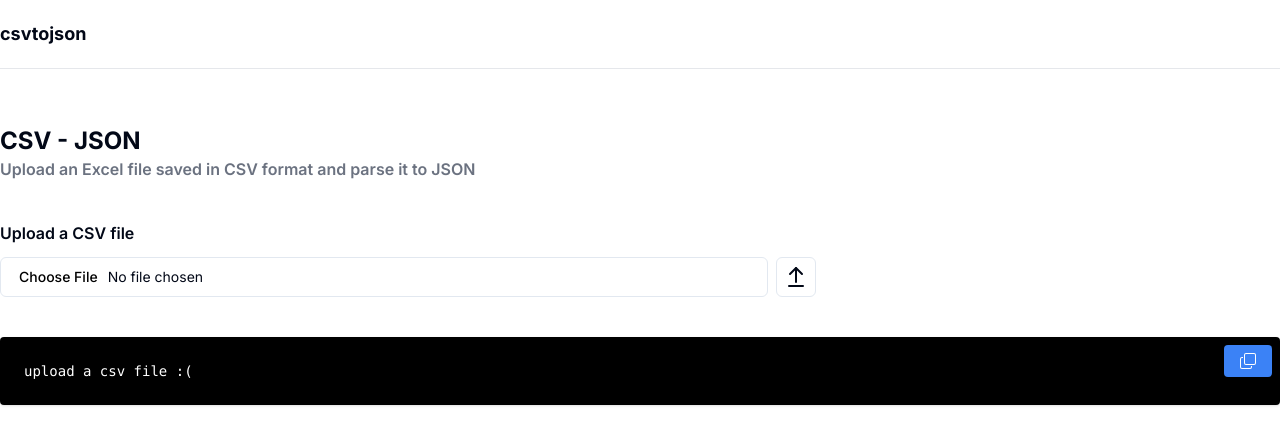
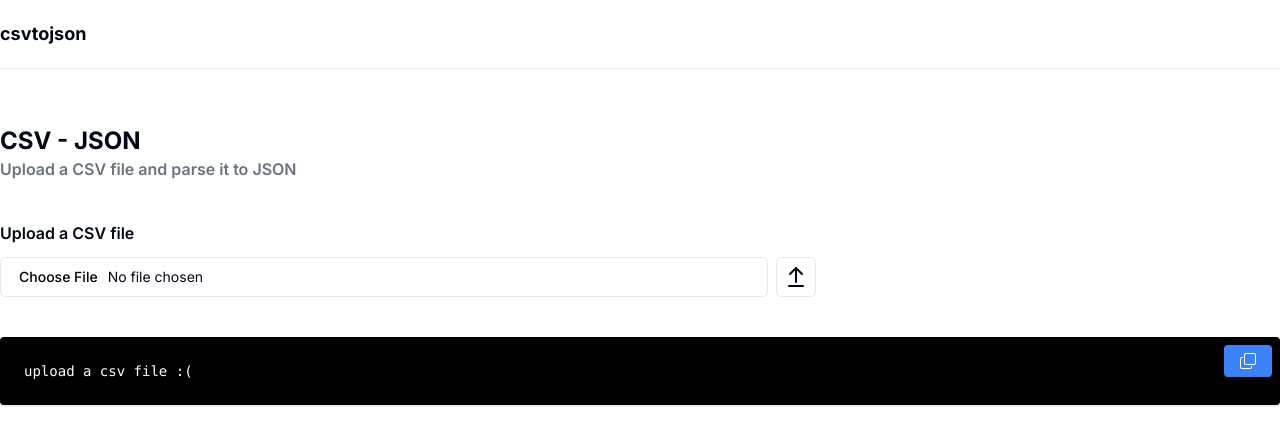
Before and after one commit to cedricahenkorah/csvtojson, a Next.js app in the folder client/: page /csvtojson in a window 1280 px wide. Shown: the top 444 px of the page. Built offline with nearby package versions, Linux system fonts and the light colour scheme; no server answers.

Commit message:
refactor: text change

```diff
--- a/client/app/csvtojson/page.tsx
+++ b/client/app/csvtojson/page.tsx
@@ -67,7 +67,7 @@ export default function Csvtojson() {
           <div className="mx-auto lg:max-w-7xl max-w-3xl">
             <h1 className="font-bold text-lg lg:text-2xl">CSV - JSON</h1>
             <p className="font-semibold text-gray-500 text-sm lg:text-base">
-              Upload an Excel file saved in CSV format and parse it to JSON
+              Upload a CSV file and parse it to JSON
             </p>
 
             <div className="mt-5 lg:mt-10 flex flex-col gap-y-2 lg:gap-y-3">
```
